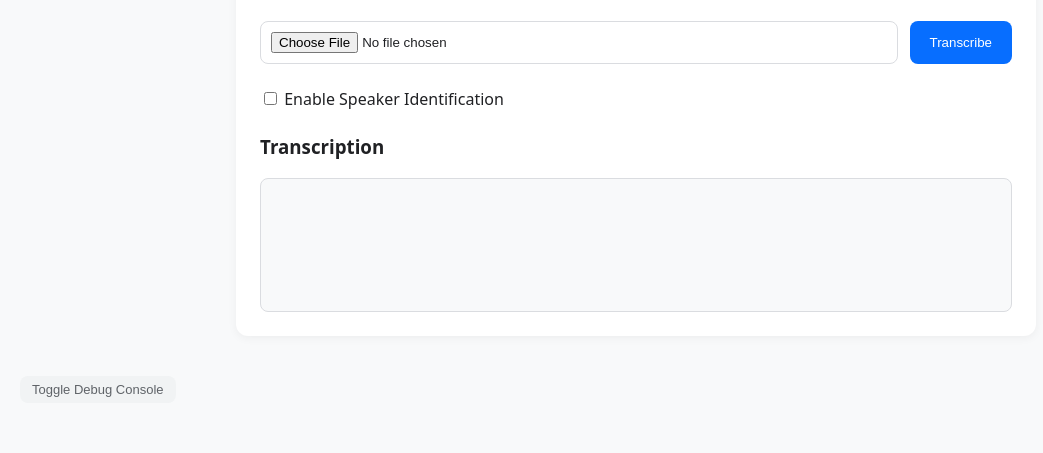
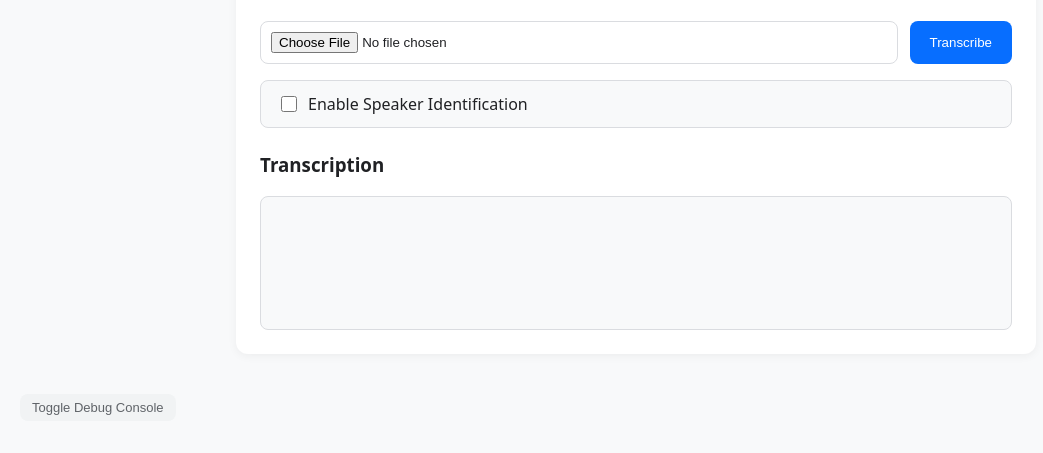
Before and after one commit to karstegg/audio-transcription, a website built with Vite: page index.html in a window 1280 px wide. Shown: the part 89-542 px from the top of the page, without its empty margins (4-1047 px from the left). Built offline with nearby package versions, Linux system fonts and the light colour scheme; some packages are replaced by stand-ins of ours.

Commit message:
Add styling for diarization options

```diff
--- a/style.css
+++ b/style.css
@@ -43,7 +43,7 @@ h1::before {
   display: flex;
   flex-wrap: wrap;
   gap: 12px;
-  margin-bottom: 24px;
+  margin-bottom: 16px;
 }
 
 input[type="file"] {
@@ -72,6 +72,32 @@ button:hover {
 
 button:active {
   transform: scale(0.98);
+}
+
+/* Options container */
+.options-container {
+  display: flex;
+  flex-wrap: wrap;
+  gap: 16px;
+  margin-bottom: 16px;
+  padding: 12px 16px;
+  background-color: #f8f9fa;
+  border-radius: 8px;
+  border: 1px solid #dadce0;
+}
+
+.option-label {
+  display: flex;
+  align-items: center;
+  gap: 8px;
+  cursor: pointer;
+  user-select: none;
+}
+
+.option-label input[type="checkbox"] {
+  width: 16px;
+  height: 16px;
+  accent-color: var(--accent-color);
 }
 
 #result-container {
```
